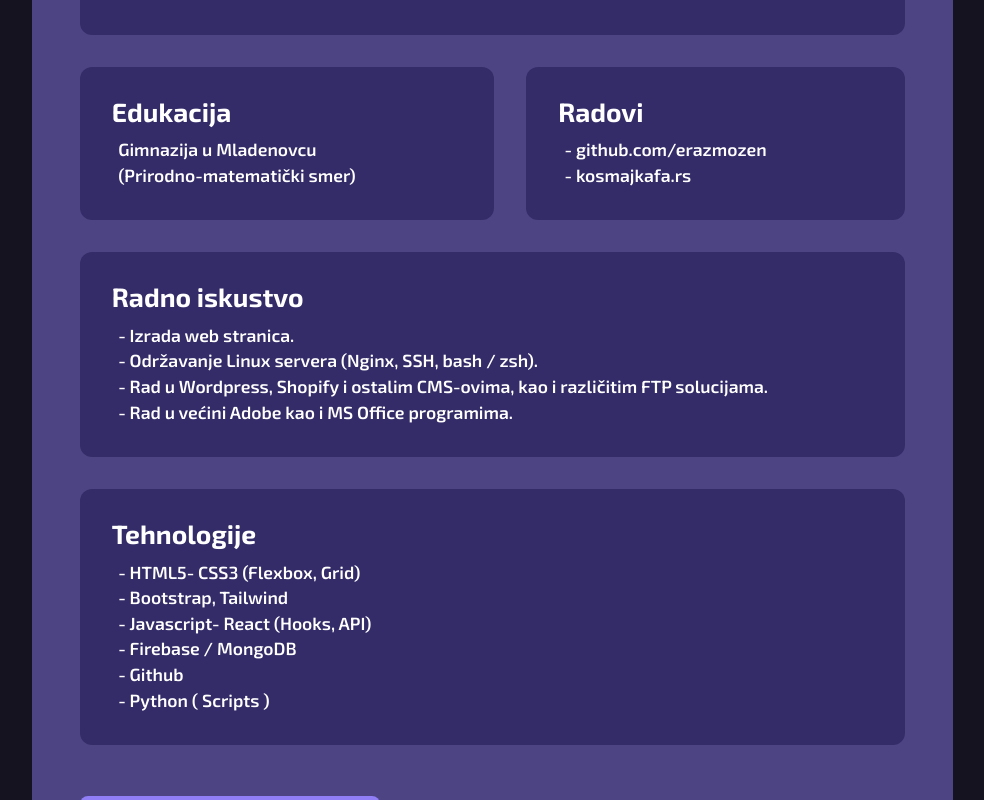
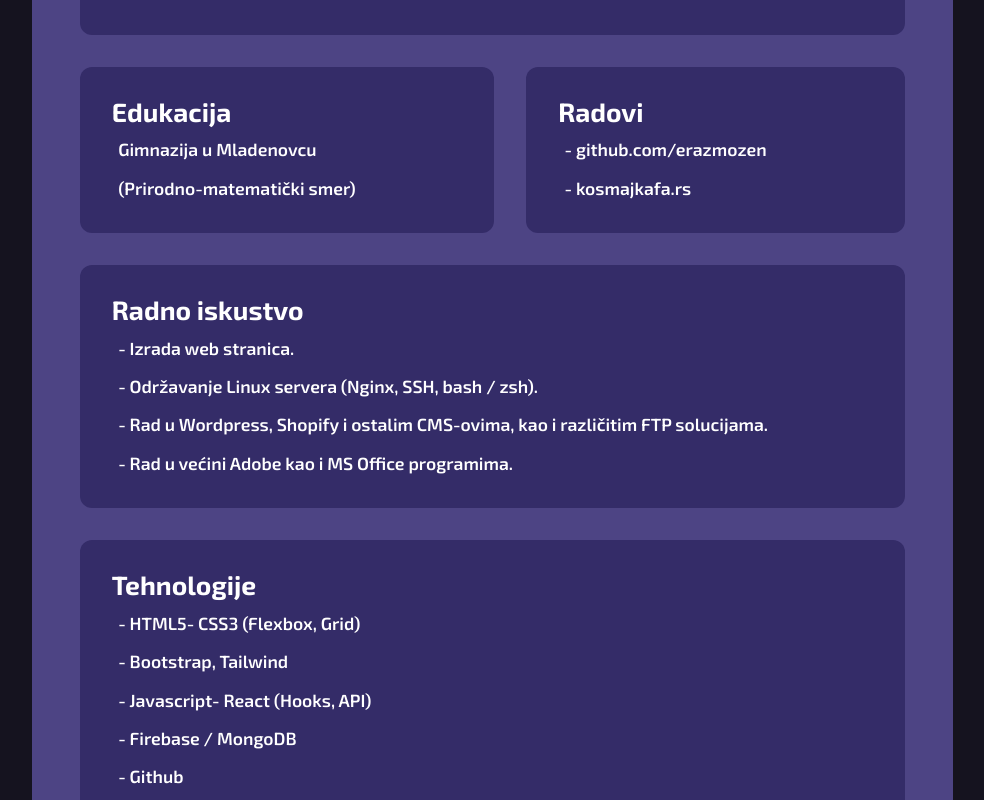
Before and after one commit to erazmozen/hub, a React (Create React App) app: page / in a window 1280 px wide. Shown: the part 880-1680 px from the top of the page, without its empty margins (295-1279 px from the left). Built offline with nearby package versions, Linux system fonts and the light colour scheme.

Commit message:
Fix react complaining

```diff
--- a/src/components/showpage/Portfolio.jsx
+++ b/src/components/showpage/Portfolio.jsx
@@ -9,11 +9,11 @@ const ContentBox = ({ title, body }) => {
     <div className="background-rounded section">
       <h2>{title}</h2>
       <div className="body">
-        <p>
+        <div>
           {splitBody.map((line) => (
-            <div>{line}</div>
+            <p key={Math.floor(Math.random() * 1000)}>{line}</p>
           ))}
-        </p>
+        </div>
       </div>
     </div>
   );
@@ -37,6 +37,7 @@ const Portfolio = ({ icons }) => {
       {dataArray.map((section) => (
         <ContentBox
           key={section.id}
+          id={section.id}
           title={section.title}
           body={section.body}
         />
```
